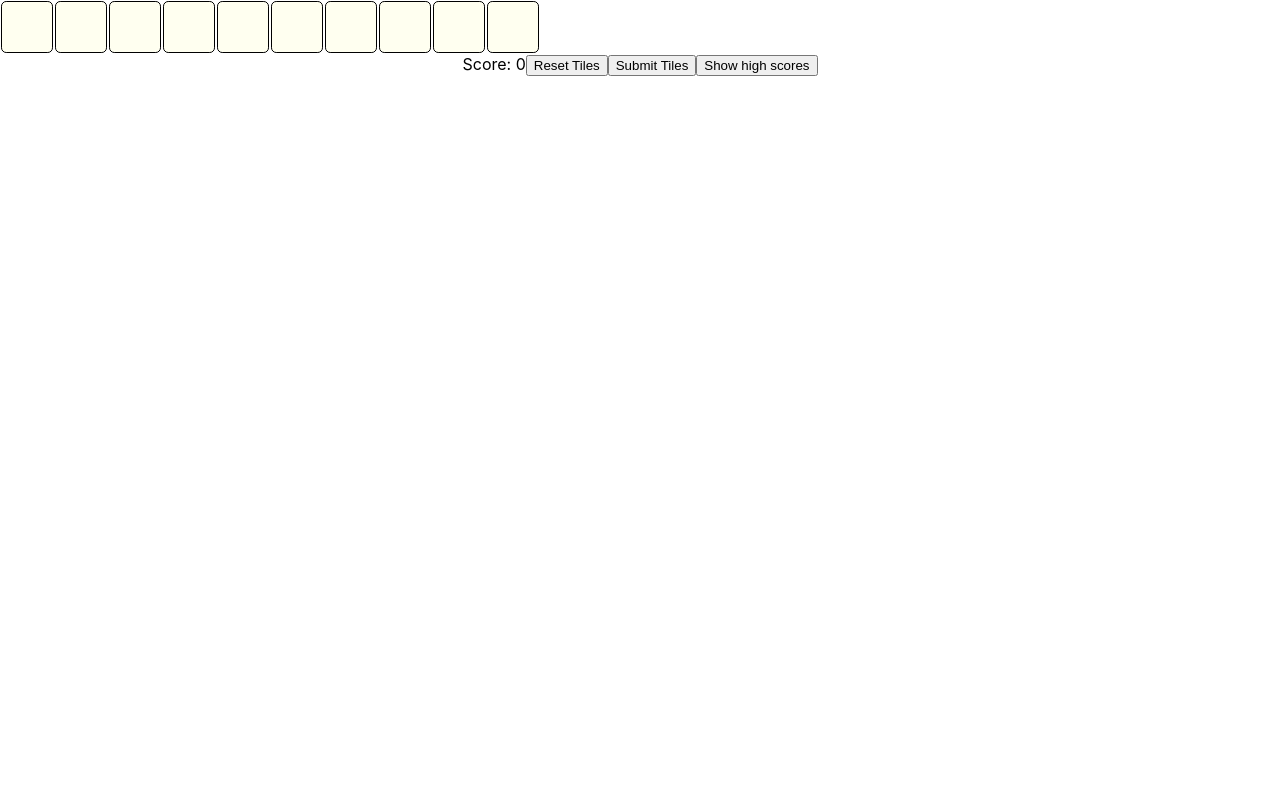
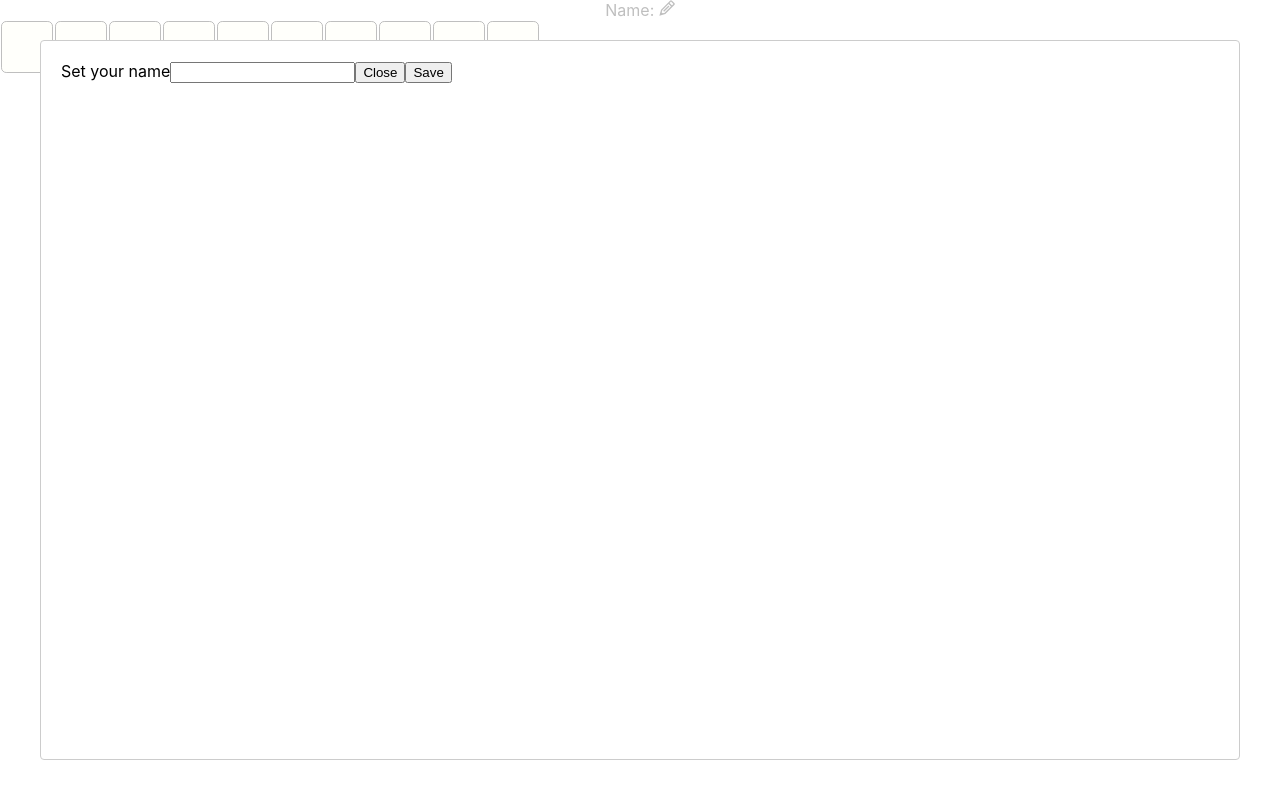
Before and after one commit to lim-Qizhen/scrabble-calculator, a React (Create React App) app: page / in a window 1280 px wide. Built offline with nearby package versions, Linux system fonts and the light colour scheme.

Commit message:
feat: Get user to set name and allow edit

```diff
--- a/package.json
+++ b/package.json
@@ -9,6 +9,8 @@
     "axios": "^1.7.2",
     "react": "^18.3.1",
     "react-dom": "^18.3.1",
+    "react-icons": "^5.2.1",
+    "react-modal": "^3.16.1",
     "react-scripts": "5.0.1",
     "web-vitals": "^2.1.4"
   },
--- /dev/null
+++ b/src/components/CustomModal.js
@@ -0,0 +1,14 @@
+import React from "react";
+import Modal from "react-modal";
+
+const CustomModal = ({ isOpen, onHide, onSave, children }) => {
+  return (
+    <Modal isOpen={isOpen} onHide={onHide}>
+      {children}
+      <button onClick={onHide}>Close</button>
+      {onSave && <button onClick={onSave}>Save</button>}
+    </Modal>
+  );
+};
+
+export default CustomModal;
--- /dev/null
+++ b/src/components/Modal.css
@@ -0,0 +1,3 @@
+.modal {
+
+}
--- /dev/null
+++ b/src/components/NameModal.js
@@ -0,0 +1,31 @@
+import React, { useState } from "react";
+import CustomModal from "./CustomModal";
+
+const NameModal = ({
+  nameModalOpen,
+  setNameModalOpen,
+  userName,
+  setUserName,
+}) => {
+  const [name, setName] = useState(userName ?? "");
+  return (
+    <CustomModal
+      isOpen={nameModalOpen}
+      onHide={() => setNameModalOpen(false)}
+      onSave={() => {
+        setUserName(name);
+        setNameModalOpen(false);
+      }}
+    >
+      Set your name
+      <input
+        onChange={(event) => {
+          setName(event.target.value);
+        }}
+        value={name}
+      />
+    </CustomModal>
+  );
+};
+
+export default NameModal;
--- a/src/components/Playboard.js
+++ b/src/components/Playboard.js
@@ -2,13 +2,17 @@ import React, { useEffect, useState } from "react";
 import InputSection from "./InputSection";
 import { maxLength } from "../constants";
 import { calculateScore } from "../apis/ScoreApi";
+import { GrEdit } from "react-icons/gr";
+import NameModal from "./NameModal";
 
 const Playboard = () => {
   const originalLetters = Array(maxLength).fill("");
 
+  const [name, setName] = useState("");
   const [letters, setLetters] = useState(originalLetters);
   const [score, setScore] = useState(0);
   const [wordError, setWordError] = useState("");
+  const [nameModalOpen, setNameModalOpen] = useState(true);
 
   const handleReset = () => setLetters(originalLetters);
 
@@ -40,12 +44,22 @@ const Playboard = () => {
 
   return (
     <>
+      <span>Name: {name}</span>
+      <GrEdit onClick={() => setNameModalOpen(true)} />
       <InputSection letters={letters} setLetters={setLetters} />
       <span>Score: {score}</span>
       {wordError && <span>{wordError}</span>}
       <button onClick={handleReset}>Reset Tiles</button>
-      <button onClick={handleReset}>Submit Tiles</button>
+      <button onClick={handleReset} disabled={score === 0}>
+        Submit Tiles
+      </button>
       <button onClick={handleReset}>Show high scores</button>
+      <NameModal
+        nameModalOpen={nameModalOpen}
+        setNameModalOpen={setNameModalOpen}
+        userName={name}
+        setUserName={setName}
+      />
     </>
   );
 };
```
Also changed, not shown: 1 other file (tests, documents, lock files or other folders).
